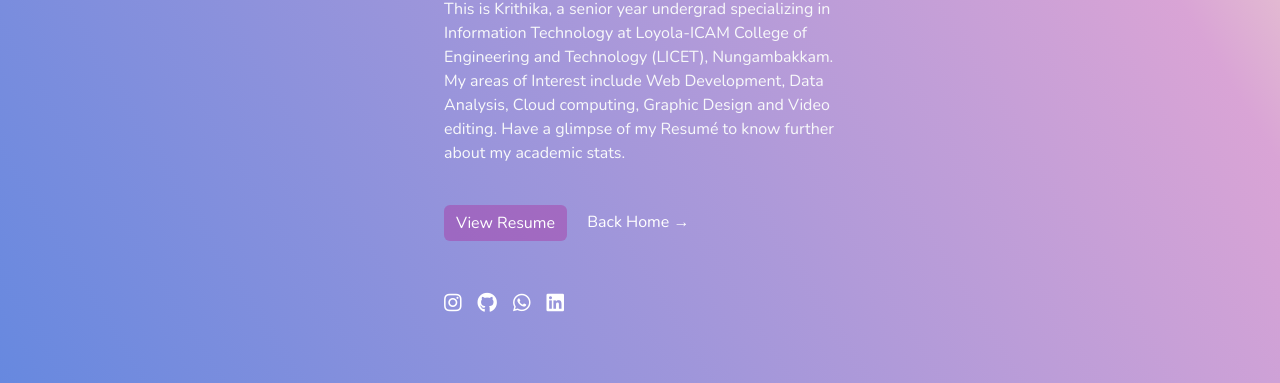
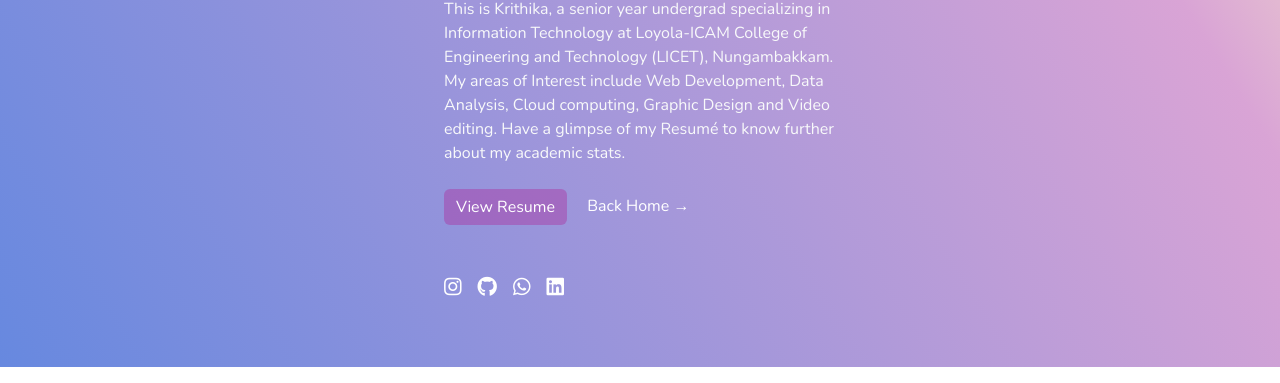
Before and after one commit to krithika117/prograd-html-css-js, a plain HTML site: page about.html in a window 1280 px wide. Shown: the part 433-816 px from the top of the page. Drawn offline with nearby package versions, Linux system fonts and the light colour scheme.

Commit message:
margin change

```diff
--- a/about.html
+++ b/about.html
@@ -38,7 +38,7 @@
                         </p>
                     </div>
                     <!-- Buttons -->
-                    <div class="mt-4 d-inline">
+                    <div class="mt-2 d-inline">
                         <a class="btn btn-primary me-3 text-white border-0"
                             href="https://www.beingkrithika.com/licetronicles/pdfs/Krithika%20Nithyanandam%20-%20Resume.pdf"
                             target="_blank">View Resume</a>
```
